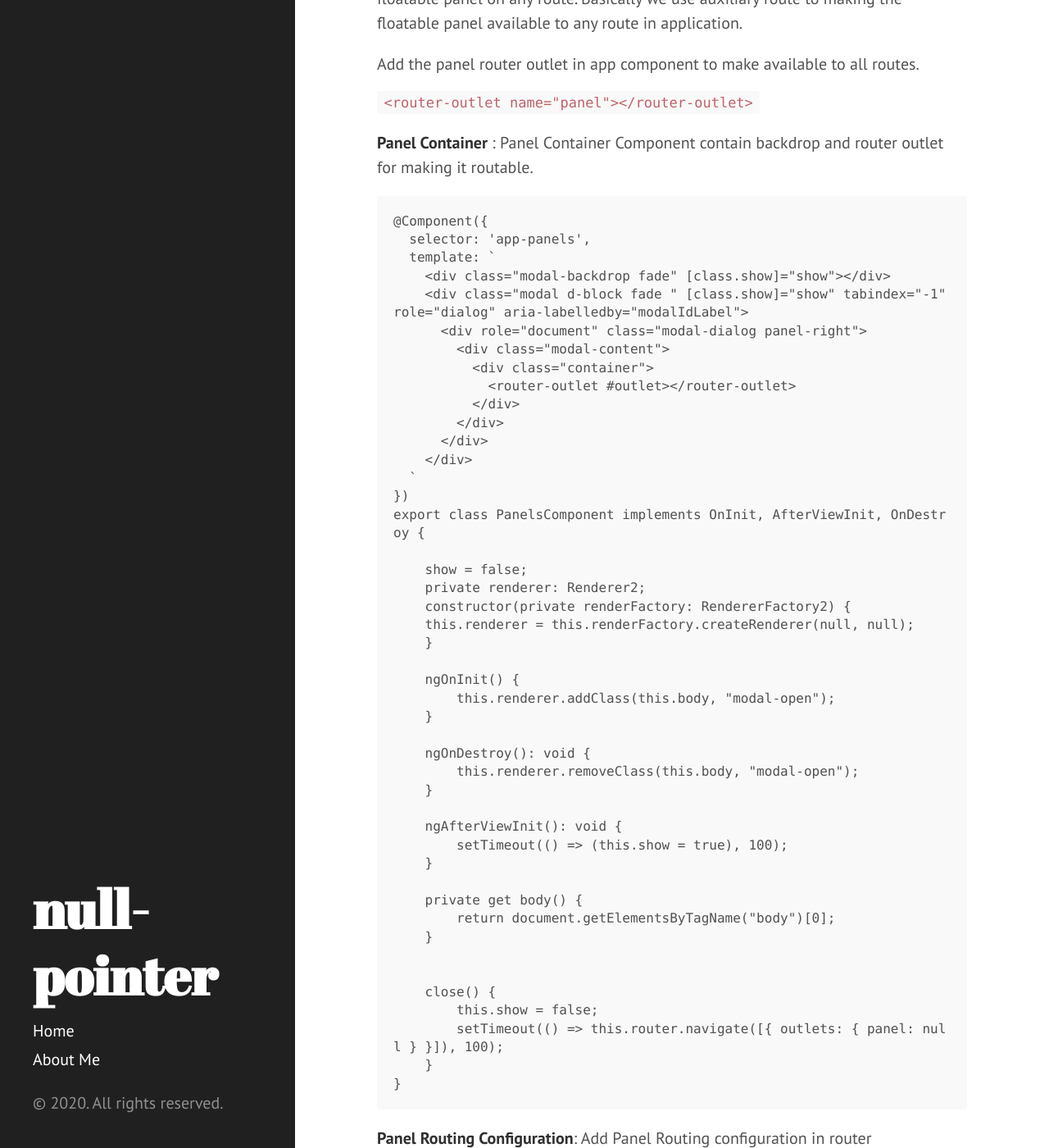
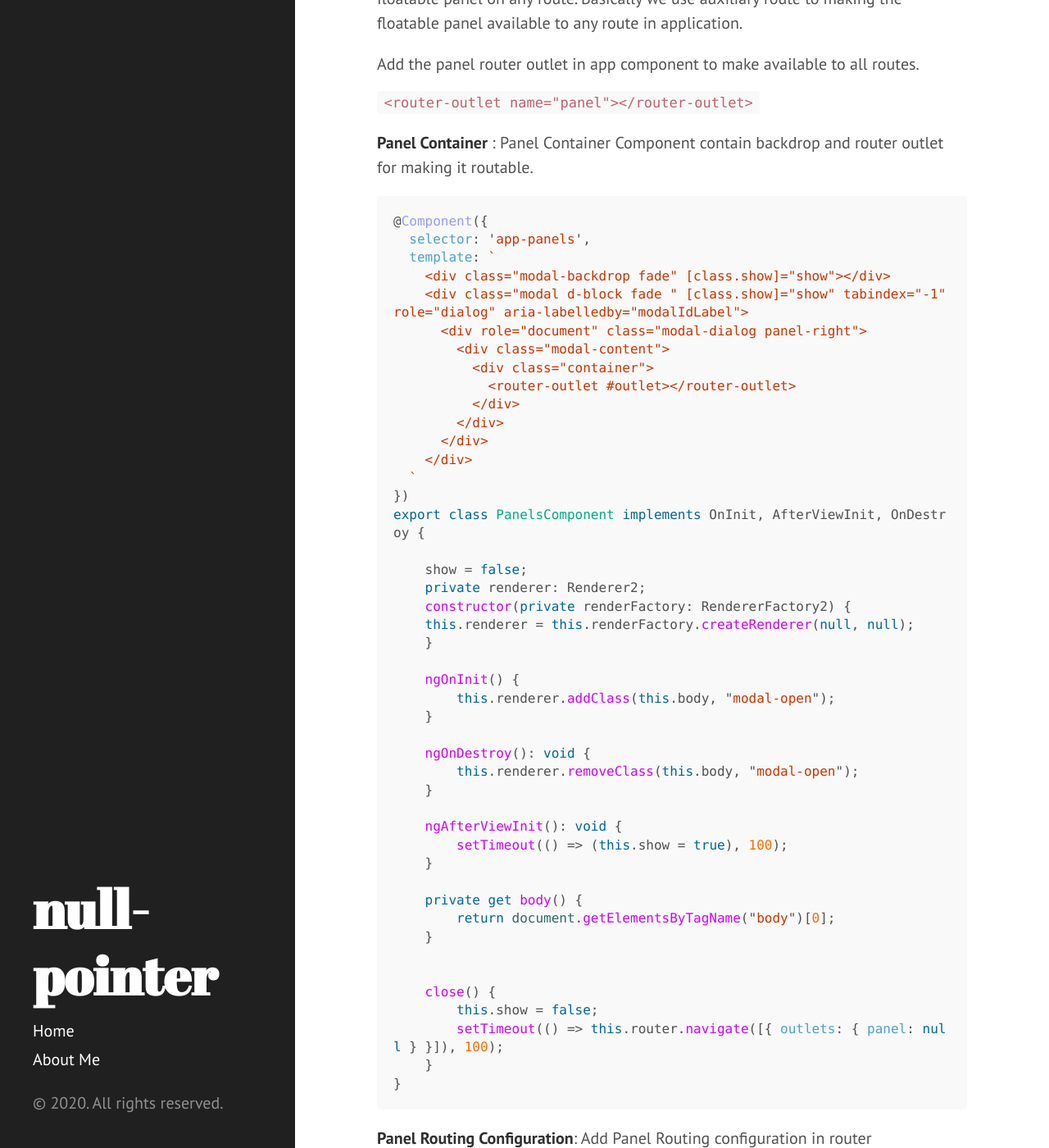
Before and after one commit to code-atom/code-atom.github.io, a Jekyll site: the page built from _posts/2020-03-15-angular-routable-modal-panel.markdown, in a window 1280 px wide and 1400 px high, scrolled down 697 px. Shown: the whole window at 82% size. Built offline with Jekyll 4.4.1, drawn with Linux system fonts in a browser that asks for light colours; Markdown is read by kramdown in place of the engine named in the settings; some of the changed text lies outside the part shown.

Commit message:
Updated Angular Routable Modal Panel

````diff
--- a/_posts/2020-03-15-angular-routable-modal-panel.markdown
+++ b/_posts/2020-03-15-angular-routable-modal-panel.markdown
@@ -30,7 +30,7 @@ Add the panel router outlet in app component to make available to all routes.
 `<router-outlet name="panel"></router-outlet>`
 
 **Panel Container** : Panel Container Component contain backdrop and router outlet for making it routable.
-```
+```ts
 @Component({
   selector: 'app-panels',
   template: `
@@ -78,7 +78,7 @@ export class PanelsComponent implements OnInit, AfterViewInit, OnDestroy {
 }
 ```
 **Panel Routing Configuration**: Add Panel Routing configuration in router configuration.
-```
+```ts
 export const routes: Routes = [
   {
      path: 'panel',
@@ -97,7 +97,7 @@ Register the routing configuration in RouterModule.
 
 **Add Bootstrap Model CSS**: To provide the transition and placement of panel is done by override existing bootstrap.
 
-```
+```css
 .modal-dialog.panel-right {
 	 position: fixed !important;
 	 left: auto;
````
